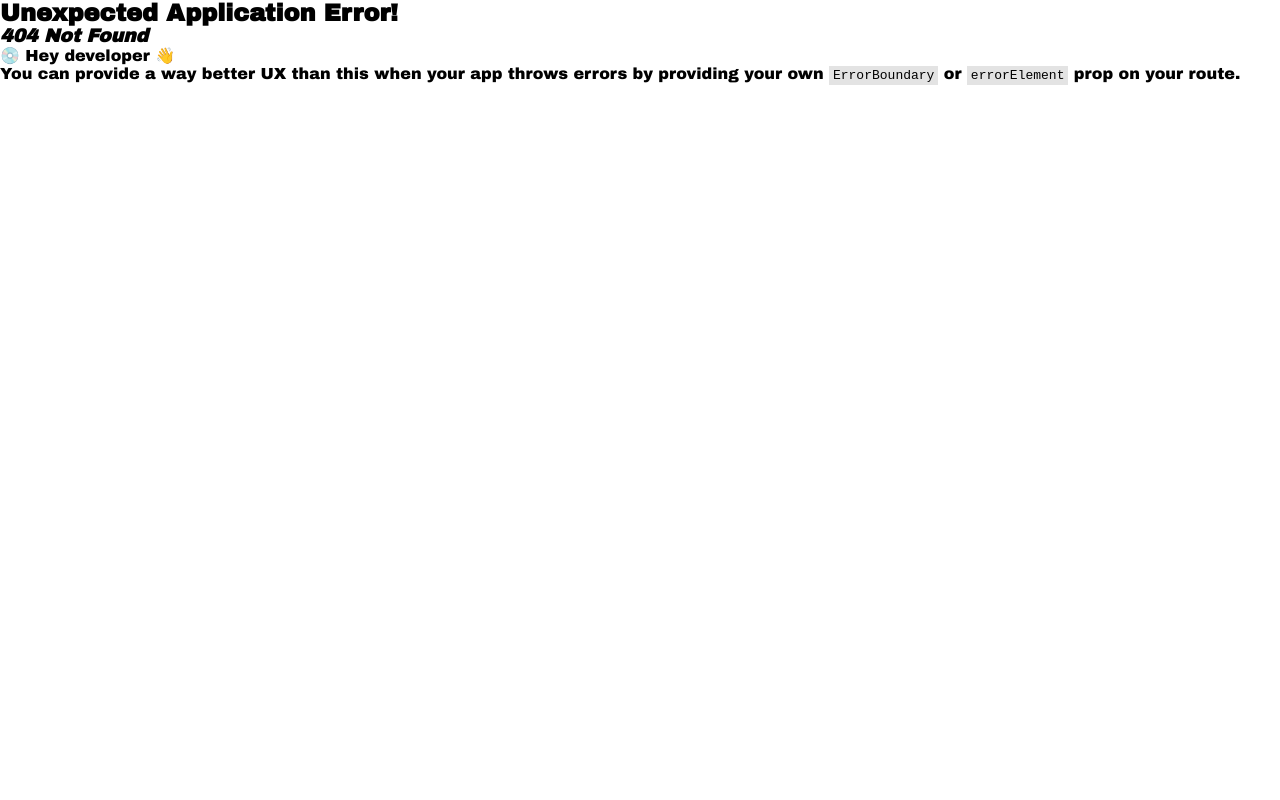
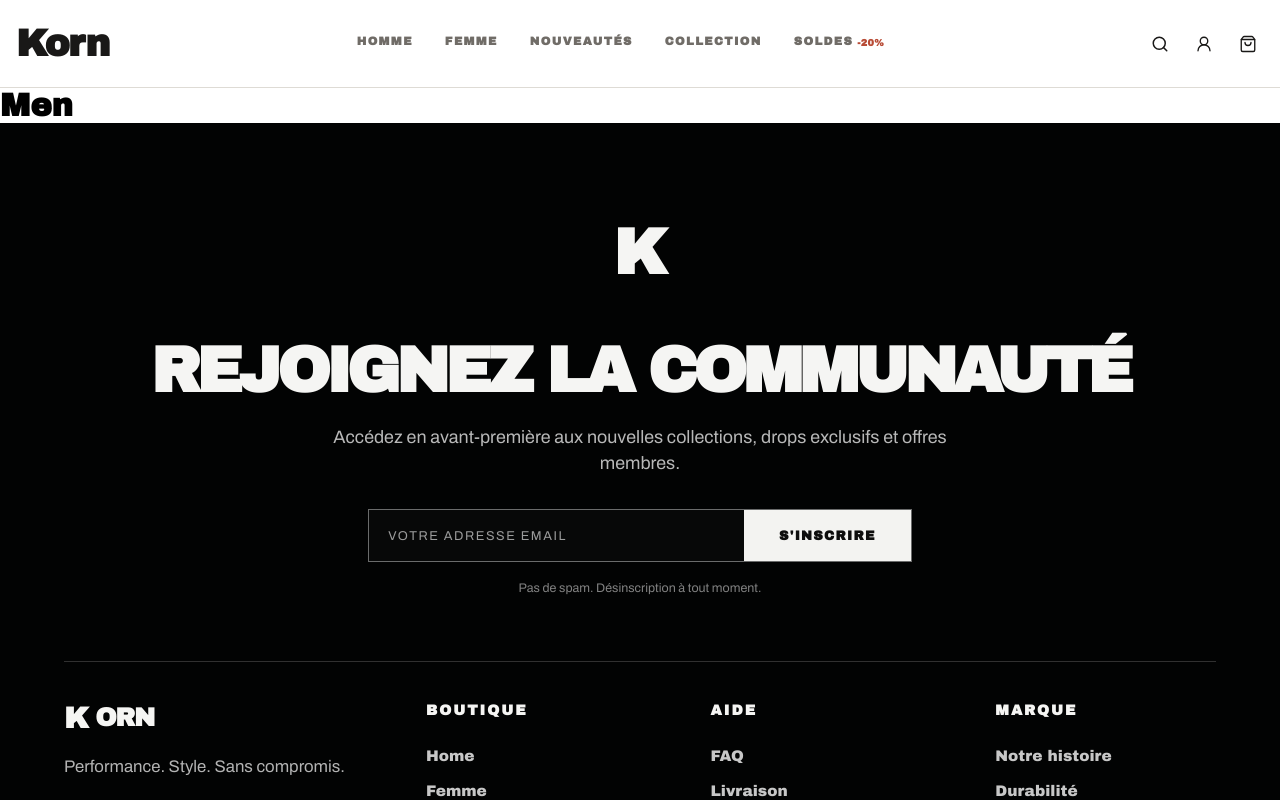
Before and after one commit to TentenTSX/Korn, a React (Vite) app in the folder client/: page /men in a window 1280 px wide. Before the commit this address had no page. Shown: the top 800 px of the page. Built offline with nearby package versions, Linux system fonts and the light colour scheme.

Commit message:
Create all page and connect all links

```diff
--- a/client/src/components/Hero/Hero.tsx
+++ b/client/src/components/Hero/Hero.tsx
@@ -15,7 +15,7 @@ function Hero() {
             <a className="hero-button hero-button-primary" href="/collection">
               Découvrir la collection
             </a>
-            <a className="hero-button hero-button-secondary" href="/soldes">
+            <a className="hero-button hero-button-secondary" href="/collection">
               Voir les soldes
             </a>
           </div>
@@ -23,28 +23,28 @@ function Hero() {
       </div>
 
       <div className="home-hero-grid">
-        <a className="home-hero-card home-hero-card-woman" href="/femme">
+        <a className="home-hero-card home-hero-card-woman" href="/girl">
           <img
             src="https://images.unsplash.com/photo-1488426862026-3ee34a7d66df?w=900&h=700&fit=crop&auto=format"
             alt="Femme portant une tenue de mode"
           />
           <span className="grid-img-label">FEMME</span>
         </a>
-        <a className="home-hero-card home-hero-card-man" href="/homme">
+        <a className="home-hero-card home-hero-card-man" href="/men">
           <img
             src="https://images.unsplash.com/photo-1515886657613-9f3515b0c78f?w=900&h=700&fit=crop&auto=format"
             alt="Homme portant une tenue de mode"
           />
           <span className="grid-img-label">HOMME</span>
         </a>
-        <a className="home-hero-card home-hero-card-news" href="/news">
+        <a className="home-hero-card home-hero-card-news" href="/collection">
           <img
             src="https://images.unsplash.com/photo-1525507119028-ed4c629a60a3?w=900&h=700&fit=crop&auto=format"
             alt="Nouveautés de la collection Korn"
           />
           <span className="grid-img-label">NOUVEAUTES</span>
         </a>
-        <a className="home-hero-card home-hero-card-sale" href="/soldes">
+        <a className="home-hero-card home-hero-card-sale" href="/collection">
           <img
             src="https://images.unsplash.com/photo-1445205170230-053b83016050?w=900&h=700&fit=crop&auto=format"
             alt="Vêtements en promotion pendant les soldes"
--- a/client/src/components/HomeBestSeller/HomeBestSeller.tsx
+++ b/client/src/components/HomeBestSeller/HomeBestSeller.tsx
@@ -38,7 +38,7 @@ function HomeBestSeller() {
     >
       <header className="home-best-sellers-header">
         <h2 id="home-best-sellers-title">Bestsellers</h2>
-        <a className="home-best-sellers-link" href="/bestsellers">
+        <a className="home-best-sellers-link" href="/collection">
           Tout voir
         </a>
       </header>
--- a/client/src/components/HomeNews/HomeNews.tsx
+++ b/client/src/components/HomeNews/HomeNews.tsx
@@ -44,7 +44,7 @@ function HomeNews() {
     <section className="home-news" aria-labelledby="home-news-title">
       <header className="home-news-header">
         <h2 id="home-news-title">Nouveautés</h2>
-        <a className="home-news-link" href="/news">
+        <a className="home-news-link" href="/collection">
           Tout voir
         </a>
       </header>
--- a/client/src/components/HomeStory/HomeStory.tsx
+++ b/client/src/components/HomeStory/HomeStory.tsx
@@ -16,7 +16,7 @@ function HomeStory() {
           réduit. Des textures techniques et des coupes pensées pour le
           mouvement, sans compromis sur le style.
         </p>
-        <a className="home-story-link" href="/notre-histoire">
+        <a className="home-story-link" href="/">
           Notre histoire
         </a>
       </div>
--- a/client/src/components/Navbar/Navbar.tsx
+++ b/client/src/components/Navbar/Navbar.tsx
@@ -19,19 +19,19 @@ function Navbar() {
       <nav className="Navbar-nav" aria-label="Navigation principale">
         <ul className="Nav-links">
           <li className="nav-link">
-            <a href="/homme">Homme</a>
+            <a href="/men">Homme</a>
           </li>
           <li className="nav-link">
-            <a href="/femme">Femme</a>
+            <a href="/girl">Femme</a>
           </li>
           <li className="nav-link">
-            <a href="/news">Nouveautés</a>
+            <a href="/">Nouveautés</a>
           </li>
           <li className="nav-link">
             <a href="/collection">Collection</a>
           </li>
           <li className="nav-link">
-            <a href="/soldes">Soldes</a>
+            <a href="/collection">Soldes</a>
             <span aria-label={`${soldes[0].discount}% de réduction`}>
               {soldes[0].discount}%
             </span>
@@ -73,19 +73,15 @@ function Navbar() {
 
         <a
           className="Nav-profile-button"
-          href="/profil"
+          href="/profile"
           aria-label="Voir le profil"
         >
           <UserRound size={18} strokeWidth={1.8} />
         </a>
 
-        <button
-          className="Nav-bag-button"
-          type="button"
-          aria-label="Voir le panier"
-        >
+        <a className="Nav-bag-button" href="/cart" aria-label="Voir le panier">
           <ShoppingBag size={18} strokeWidth={1.8} />
-        </button>
+        </a>
       </div>
     </header>
   );
--- /dev/null
+++ b/client/src/pages/Cart/Cart.tsx
@@ -0,0 +1,9 @@
+function Cart() {
+  return (
+    <main>
+      <h1>Cart</h1>
+    </main>
+  );
+}
+
+export default Cart;
--- /dev/null
+++ b/client/src/pages/Collection/Collection.tsx
@@ -0,0 +1,9 @@
+function Collection() {
+  return (
+    <main>
+      <h1>Collection</h1>
+    </main>
+  );
+}
+
+export default Collection;
--- /dev/null
+++ b/client/src/pages/Girl/Girl.tsx
@@ -0,0 +1,9 @@
+function Girl() {
+  return (
+    <main>
+      <h1>Girl</h1>
+    </main>
+  );
+}
+
+export default Girl;
--- /dev/null
+++ b/client/src/pages/Men/Men.tsx
@@ -0,0 +1,9 @@
+function Men() {
+  return (
+    <main>
+      <h1>Men</h1>
+    </main>
+  );
+}
+
+export default Men;
--- /dev/null
+++ b/client/src/pages/Profile/Profile.tsx
@@ -0,0 +1,5 @@
+function Profile() {
+  return <main>profile</main>;
+}
+
+export default Profile;
```
Also changed, not shown: client/src/main.tsx (+25 -0 lines), 1 other file (tests, documents, lock files or other folders).
